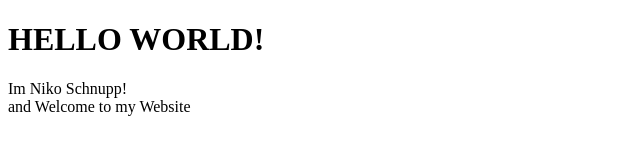
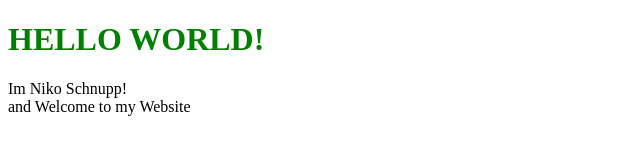
Before and after one commit to C-PLUS-PLUSandPYTHON/niko-schnupp.netlify.app_WebSite, a plain HTML site: page index.html in a window 1280 px wide. Shown: the whole page, without its empty margins (0-640 px from the left). Drawn offline with Linux system fonts and the light colour scheme.

Commit message:
Update index.html

```diff
--- a/index.html
+++ b/index.html
@@ -3,6 +3,11 @@
     <head>
       <title>Niko</title>
       <link rel="icon" href="button1.png">
+      <style>
+        h1 {
+          color: green
+        }
+      </style>
     </head>
     <body>
       <h1>HELLO WORLD!</h1>
```
